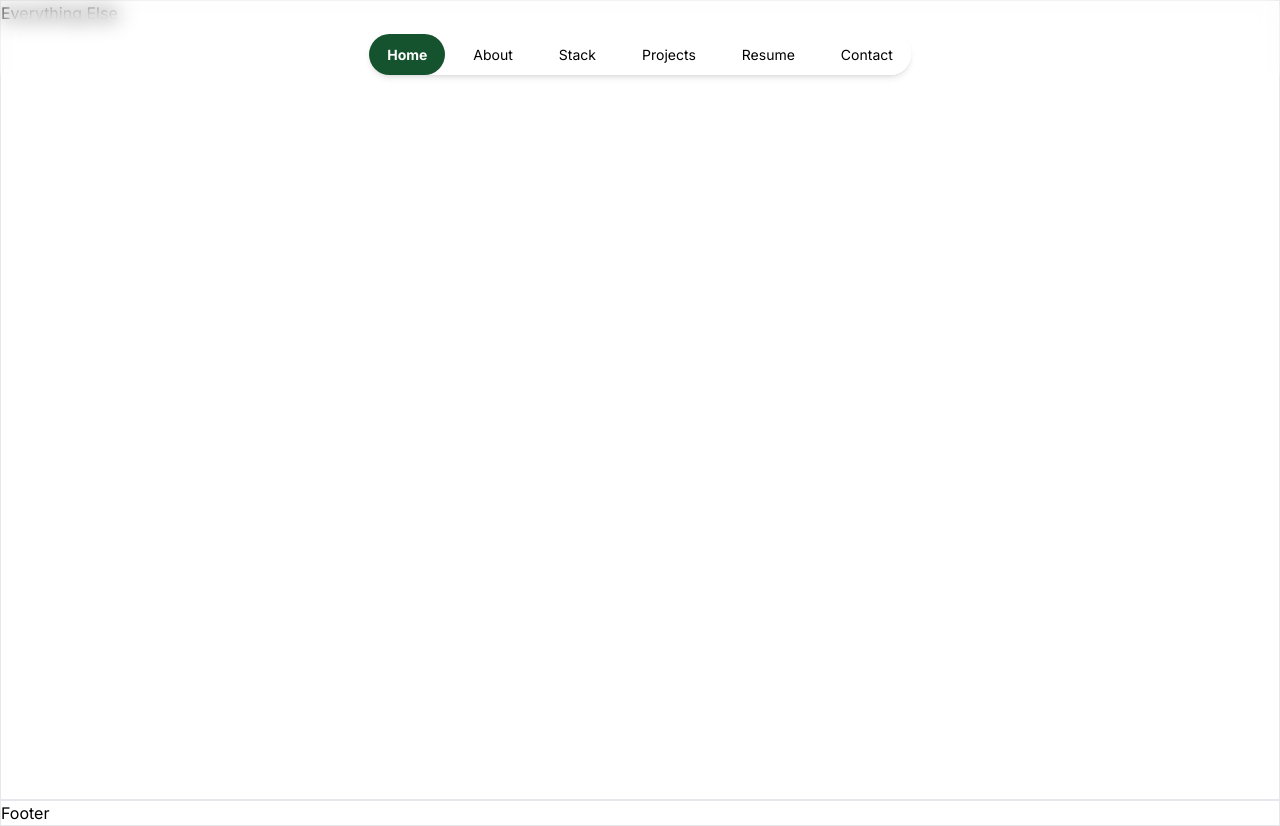
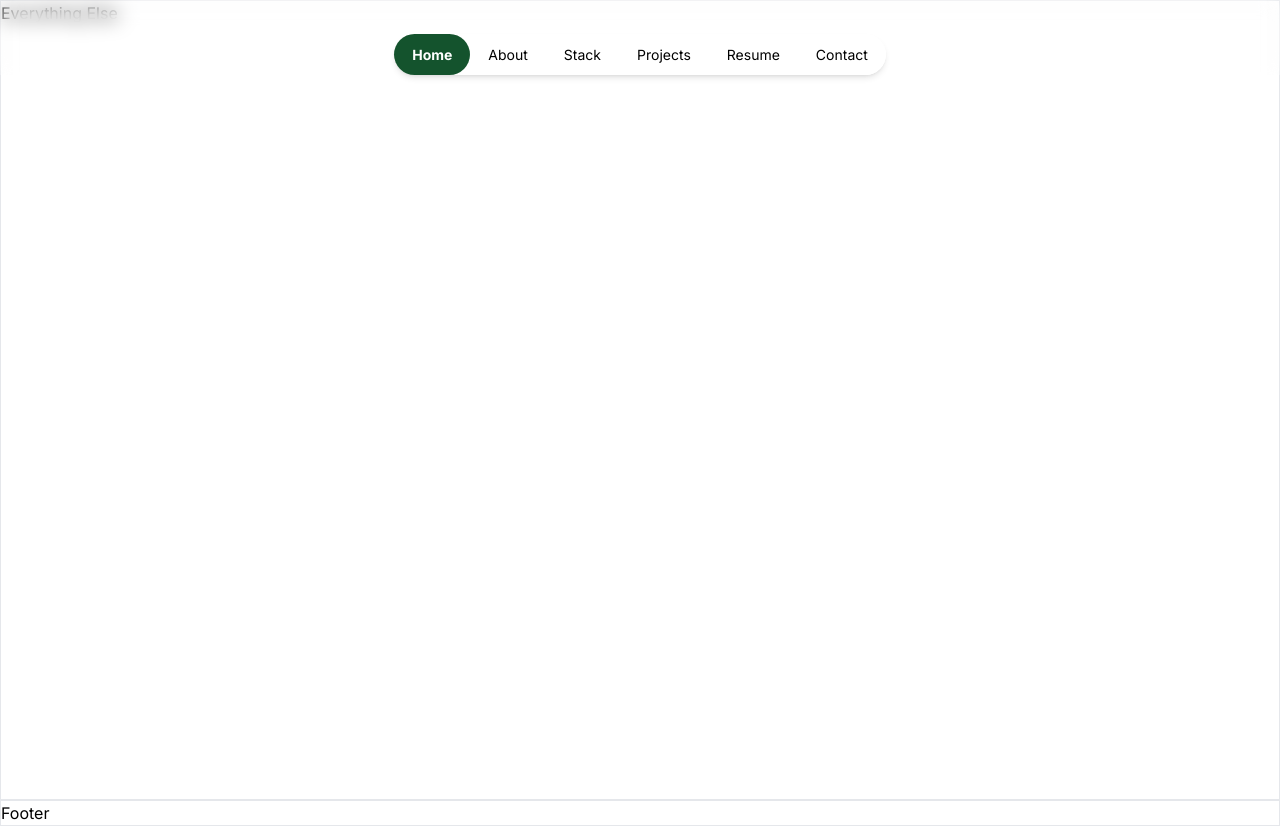
Before and after one commit to vedantgrover/VedantsPortfolio, a Next.js app: page / in a window 1280 px wide. Built offline with nearby package versions, Linux system fonts and the light colour scheme.

Commit message:
Removes gap between navbar items

```diff
--- a/app/components/navbar/Navbar.tsx
+++ b/app/components/navbar/Navbar.tsx
@@ -13,7 +13,7 @@ const Navbar = memo(({links}: NavbarProps) => {
 
     return (
         <nav className="flex justify-center items-end backdrop-blur-[10px] fixed w-full h-[75px]">
-            <div className="bg-white rounded-3xl flex flex-row gap-[10px] shadow-md">
+            <div className="bg-white rounded-3xl flex flex-row shadow-md">
                 {links.map((l) => <NavbarItem selected={pathName == l.link} title={l.title} link={l.link} />)}
             </div>
         </nav>
```
